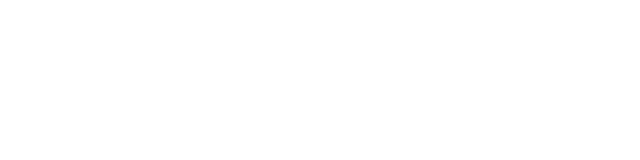
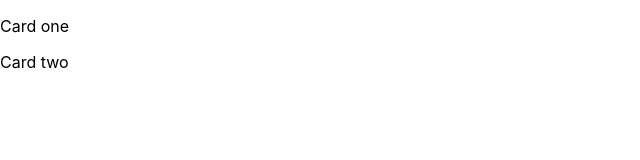
Before and after one commit to WailGree/pet-projects-jobhunt, a React (Create React App) app in the folder react-dnd/: page / in a window 1280 px wide. Shown: the top 160 px of the page, without its empty margins (0-640 px from the left). Built offline with nearby package versions, Linux system fonts and the light colour scheme.

Commit message:
Create example boards and cards

```diff
--- a/react-dnd/src/App.js
+++ b/react-dnd/src/App.js
@@ -1,7 +1,20 @@
+import Board from './components/Board';
+import Card from './components/Card';
+
 function App() {
   return (
     <div className="App">
       <main className="flexbox">
+        <Board id="board-1" className="board">
+          <Card id="card-1" classname="card" draggable="true">
+            <p>Card one</p>
+          </Card>
+        </Board>
+        <Board id="board-2" className="board">
+          <Card id="card-2" classname="card" draggable="true">
+            <p>Card two</p>
+          </Card>
+        </Board>
       </main>
     </div>
   );
```
